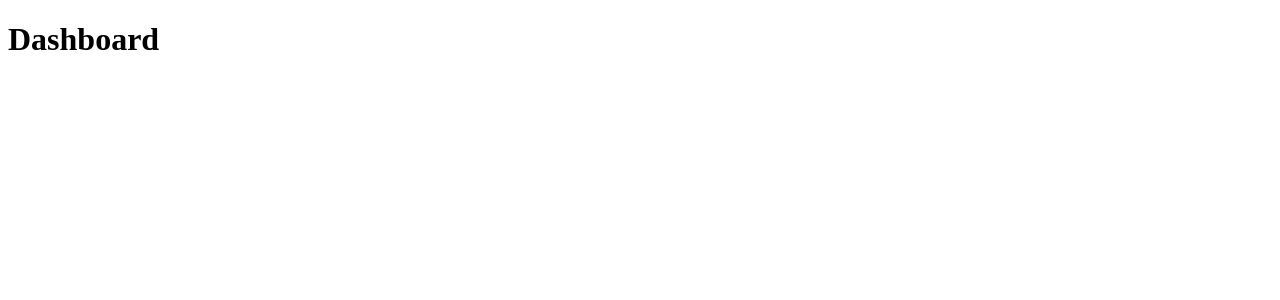
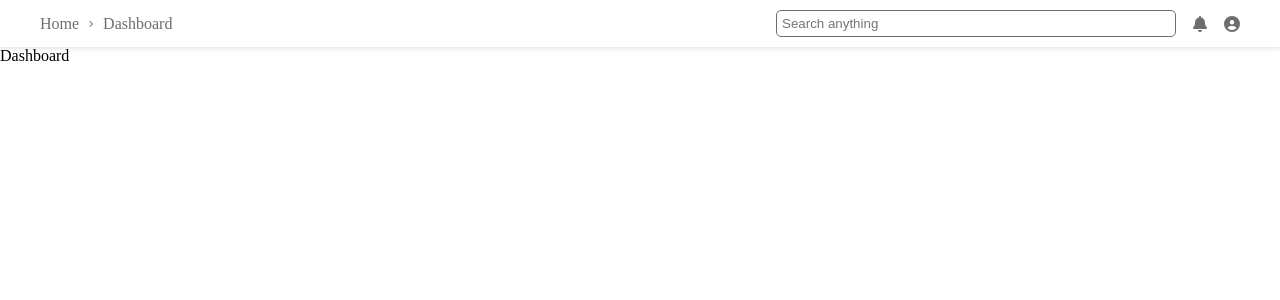
Before and after one commit to BikramNegi/AccuKnox, a React (Vite) app: page / in a window 1280 px wide. Shown: the top 300 px of the page. Built offline with nearby package versions, Linux system fonts and the light colour scheme; the HTML template or start-up script is replaced by a standard one.

Commit message:
1.Added App Header 2. Created separate components for SearchBar,BreadCrumbs & userMenu 3.Created a Dummy Dashboard Page

```diff
--- a/package.json
+++ b/package.json
@@ -11,8 +11,10 @@
   },
   "dependencies": {
     "@reduxjs/toolkit": "^2.10.1",
+    "prop-types": "^15.8.1",
     "react": "^19.1.1",
     "react-dom": "^19.1.1",
+    "react-icons": "^5.5.0",
     "react-redux": "^9.2.0"
   },
   "devDependencies": {
--- a/src/App.css
+++ b/src/App.css
@@ -0,0 +1,32 @@
+.appHeader {
+  display: flex;
+  position: sticky;
+  justify-content: space-between;
+  align-items: center;
+  padding: 10px 40px;
+  background-color: #fff;
+  box-shadow: 0 2px 4px rgba(0, 0, 0, 0.1);
+}
+
+.breadcrumbs,
+.breadcrumb {
+  display: flex;
+  justify-content: center;
+  align-items: center;
+  gap: 0.5rem;
+  color: #6e6e6e;
+}
+
+.app_header_right_Menu {
+  display: flex;
+  justify-content: center;
+  align-items: center;
+  gap: 1rem;
+}
+
+.search_box {
+  border: 1px solid #6e6e6e;
+  border-radius: 5px;
+  padding: 5px;
+  width: 400px;
+}
--- a/src/App.jsx
+++ b/src/App.jsx
@@ -1,7 +1,14 @@
 import "./App.css";
+import AppHeader from "./components/AppHeader";
+import Dashboard from "./pages/Dashboard";
 
 function App() {
-  return <h1>Dashboard</h1>;
+  return (
+    <>
+      <AppHeader />
+      <Dashboard />
+    </>
+  );
 }
 
 export default App;
--- /dev/null
+++ b/src/components/AppHeader.jsx
@@ -0,0 +1,18 @@
+
+import Breadcrumbs from "./Breadcrumbs";
+import SearchBar from "./SearchBar";
+import UserMenu from "./UserMenu";
+
+const AppHeader = () => {
+  return (
+    <div className="appHeader">
+      <Breadcrumbs items={["Home", "Dashboard"]} />
+      <div className="app_header_right_Menu">
+        <SearchBar />
+        <UserMenu />
+      </div>
+    </div>
+  );
+};
+
+export default AppHeader;
--- /dev/null
+++ b/src/components/Breadcrumbs.jsx
@@ -0,0 +1,31 @@
+import PropTypes from "prop-types";
+import { FaAngleRight } from "react-icons/fa6";
+
+const Breadcrumbs = ({ items }) => {
+  return (
+    <div className="breadcrumbs">
+      {items.map((item, index) => (
+        <span key={index} className="breadcrumb">
+          <p>{item}</p>
+          {index < items.length - 1 && (
+            <FaAngleRight
+              style={{
+                fontSize: "0.5rem",
+              }}
+            />
+          )}
+        </span>
+      ))}
+    </div>
+  );
+};
+
+Breadcrumbs.propTypes = {
+  items: PropTypes.arrayOf(PropTypes.string),
+};
+
+Breadcrumbs.defaultProps = {
+  breadcrumbs: ["Home", "Dashboard v2"],
+};
+
+export default Breadcrumbs;
--- /dev/null
+++ b/src/components/SearchBar.jsx
@@ -0,0 +1,28 @@
+import PropTypes from "prop-types";
+
+const SearchBar = ({
+  placeholder = "Search anything",
+  className = "search_box",
+}) => {
+  return (
+    <input
+      type="text"
+      placeholder={placeholder}
+      className={className}
+      name="search_box"
+      aria-label="Search input"
+    />
+  );
+};
+
+SearchBar.propTypes = {
+  placeholder: PropTypes.string,
+  className: PropTypes.string,
+};
+
+SearchBar.defaultProps = {
+  placeholder: "Search anything",
+  className: "search_box",
+};
+
+export default SearchBar;
--- /dev/null
+++ b/src/components/UserMenu.jsx
@@ -0,0 +1,12 @@
+import { FaBell, FaCircleUser } from "react-icons/fa6";
+
+const UserMenu = () => {
+  return (
+    <>
+      <FaBell style={{ color: "#6e6e6e" }} aria-label="Notifications" />
+      <FaCircleUser style={{ color: "#6e6e6e" }} aria-label="User profile" />
+    </>
+  );
+};
+
+export default UserMenu;
--- a/src/index.css
+++ b/src/index.css
@@ -0,0 +1,5 @@
+* {
+  box-sizing: border-box;
+  margin: 0;
+  padding: 0;
+}
--- /dev/null
+++ b/src/pages/Dashboard.jsx
@@ -0,0 +1,9 @@
+import React from 'react'
+
+const Dashboard = () => {
+  return (
+    <div>Dashboard</div>
+  )
+}
+
+export default Dashboard
--- a/src/store/slices/dashboardSlice.js
+++ b/src/store/slices/dashboardSlice.js
@@ -4,16 +4,14 @@ import dashboardData from '../dashboardData.json';
 let storedDashboardState = null;
 
 try {
-    storedDashboardState = localStorage.getItem('dashboardState');
+    storedDashboardState = JSON.parse(localStorage.getItem('dashboardState'));
 } catch (error) {
     console.log(error);
 }
 
-const initialState = storedDashboardState
-    ? JSON.parse(storedDashboardState)
-    : {
-        categories: dashboardData.categories,
-    };
+const initialState = storedDashboardState ?? {
+    categories: dashboardData.categories,
+};
 
 const dashboardSlice = createSlice({
     name: 'dashboard',
```
Also changed, not shown: 1 other file (tests, documents, lock files or other folders).
